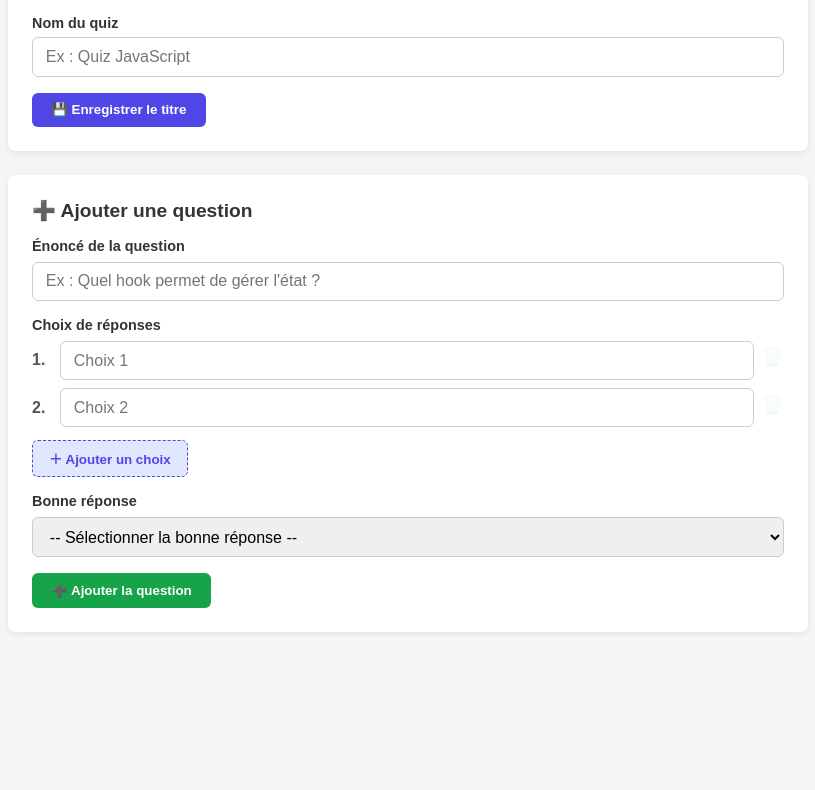
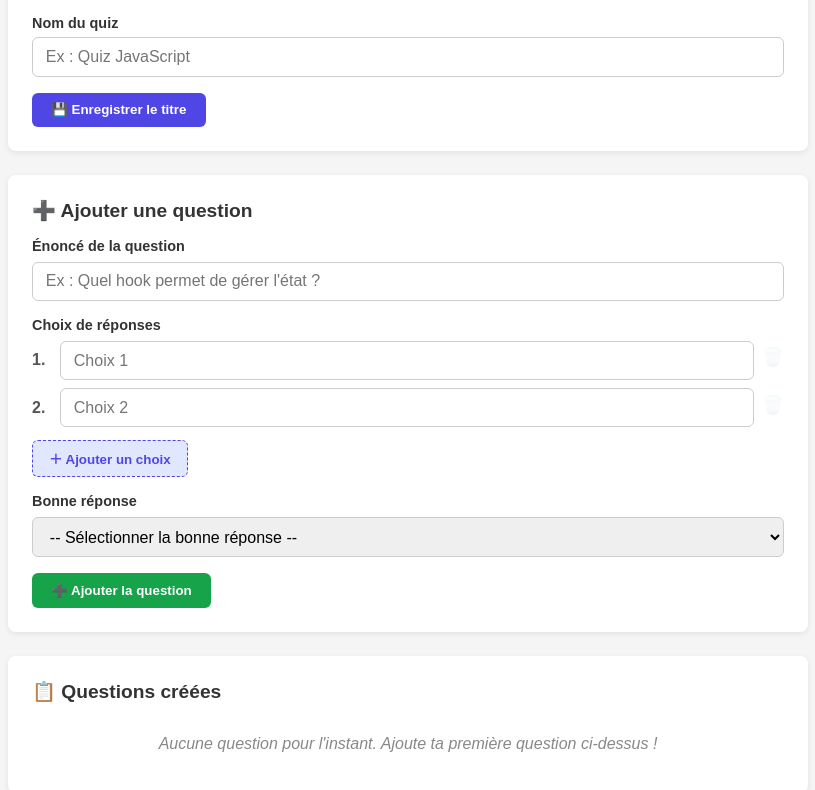
Before and after one commit to MedRaid1996/Quiz-Builder, a React (Vite) app: page / in a window 1280 px wide. Shown: the part 192-982 px from the top of the page, without its empty margins (232-1047 px from the left). Before the commit the page ends 880 px from the top, so only its background shows below. Built offline with nearby package versions, Linux system fonts and the light colour scheme.

Commit message:
feat: ajout du composant QuestionList avec affichage et suppression des questions

```diff
--- a/src/components/QuestionList.jsx
+++ b/src/components/QuestionList.jsx
@@ -1,3 +1,175 @@
-// src/components/QuestionList.jsx
-function QuestionList() { return null }
+// Composant pour afficher la liste de toutes les questions créées
+// Props : questions (tableau), deleteQuestion (fonction de suppression)
+function QuestionList({ questions, deleteQuestion }) {
+
+    // Si aucune question n'a été créée, on affiche un message
+    if (questions.length === 0) {
+        return (
+            <div style={styles.container}>
+                <h2 style={styles.titre}>📋 Questions créées</h2>
+                <p style={styles.vide}>
+                    Aucune question pour l'instant. Ajoute ta première question ci-dessus !
+                </p>
+            </div>
+        )
+    }
+
+    return (
+        <div style={styles.container}>
+            <h2 style={styles.titre}>
+                📋 Questions créées
+                {/* Affiche le nombre total de questions */}
+                <span style={styles.compteur}>{questions.length}</span>
+            </h2>
+
+            {/* On boucle sur chaque question pour l'afficher */}
+            <ul style={styles.liste}>
+                {questions.map((question, index) => (
+                    <li key={question.id} style={styles.carte}>
+
+                        {/* En-tête de la carte : numéro + bouton supprimer */}
+                        <div style={styles.carteEntete}>
+                            <span style={styles.numero}>Question {index + 1}</span>
+                            <button
+                                onClick={() => deleteQuestion(question.id)}
+                                style={styles.boutonSupprimer}
+                                title="Supprimer cette question"
+                            >
+                                🗑️ Supprimer
+                            </button>
+                        </div>
+
+                        {/* Énoncé de la question */}
+                        <p style={styles.enonce}>{question.texte}</p>
+
+                        {/* Liste des choix de réponse */}
+                        <ul style={styles.choixListe}>
+                            {question.choix.map((choix, choixIndex) => (
+                                <li
+                                    key={choixIndex}
+                                    style={{
+                                        ...styles.choixItem,
+                                        // On met en vert le choix qui est la bonne réponse
+                                        backgroundColor:
+                                            choix === question.bonneReponse ? '#dcfce7' : '#f9fafb',
+                                        borderColor:
+                                            choix === question.bonneReponse ? '#16a34a' : '#e5e7eb',
+                                    }}
+                                >
+                                    {/* Numéro du choix */}
+                                    <span style={styles.choixNumero}>{choixIndex + 1}.</span>
+                                    <span>{choix}</span>
+
+                                    {/* Indicateur visuel de la bonne réponse */}
+                                    {choix === question.bonneReponse && (
+                                        <span style={styles.bonneReponseTag}>✅ Bonne réponse</span>
+                                    )}
+                                </li>
+                            ))}
+                        </ul>
+
+                    </li>
+                ))}
+            </ul>
+
+        </div>
+    )
+}
+
+// Styles inline du composant
+const styles = {
+    container: {
+        backgroundColor: '#fff',
+        padding: '1.5rem',
+        borderRadius: '8px',
+        marginBottom: '1.5rem',
+        boxShadow: '0 2px 6px rgba(0,0,0,0.08)',
+    },
+    titre: {
+        marginBottom: '1rem',
+        fontSize: '1.2rem',
+        display: 'flex',
+        alignItems: 'center',
+        gap: '0.5rem',
+    },
+    compteur: {
+        backgroundColor: '#4f46e5',
+        color: '#fff',
+        borderRadius: '999px',
+        padding: '0.1rem 0.6rem',
+        fontSize: '0.85rem',
+        fontWeight: 'bold',
+    },
+    vide: {
+        color: '#888',
+        fontStyle: 'italic',
+        textAlign: 'center',
+        padding: '1rem 0',
+    },
+    liste: {
+        listStyle: 'none',
+        display: 'flex',
+        flexDirection: 'column',
+        gap: '1rem',
+    },
+    carte: {
+        border: '1px solid #e5e7eb',
+        borderRadius: '8px',
+        padding: '1rem',
+        backgroundColor: '#fafafa',
+    },
+    carteEntete: {
+        display: 'flex',
+        justifyContent: 'space-between',
+        alignItems: 'center',
+        marginBottom: '0.5rem',
+    },
+    numero: {
+        fontWeight: 'bold',
+        color: '#4f46e5',
+        fontSize: '0.9rem',
+    },
+    boutonSupprimer: {
+        backgroundColor: '#fee2e2',
+        color: '#dc2626',
+        border: 'none',
+        borderRadius: '6px',
+        padding: '0.3rem 0.7rem',
+        cursor: 'pointer',
+        fontSize: '0.85rem',
+        fontWeight: 'bold',
+    },
+    enonce: {
+        fontSize: '1rem',
+        marginBottom: '0.8rem',
+        fontWeight: '500',
+    },
+    choixListe: {
+        listStyle: 'none',
+        display: 'flex',
+        flexDirection: 'column',
+        gap: '0.4rem',
+    },
+    choixItem: {
+        display: 'flex',
+        alignItems: 'center',
+        gap: '0.5rem',
+        padding: '0.4rem 0.8rem',
+        borderRadius: '6px',
+        border: '1px solid #e5e7eb',
+        fontSize: '0.95rem',
+    },
+    choixNumero: {
+        fontWeight: 'bold',
+        color: '#555',
+        minWidth: '20px',
+    },
+    bonneReponseTag: {
+        marginLeft: 'auto',
+        fontSize: '0.8rem',
+        color: '#16a34a',
+        fontWeight: 'bold',
+    },
+}
+
 export default QuestionList
```
